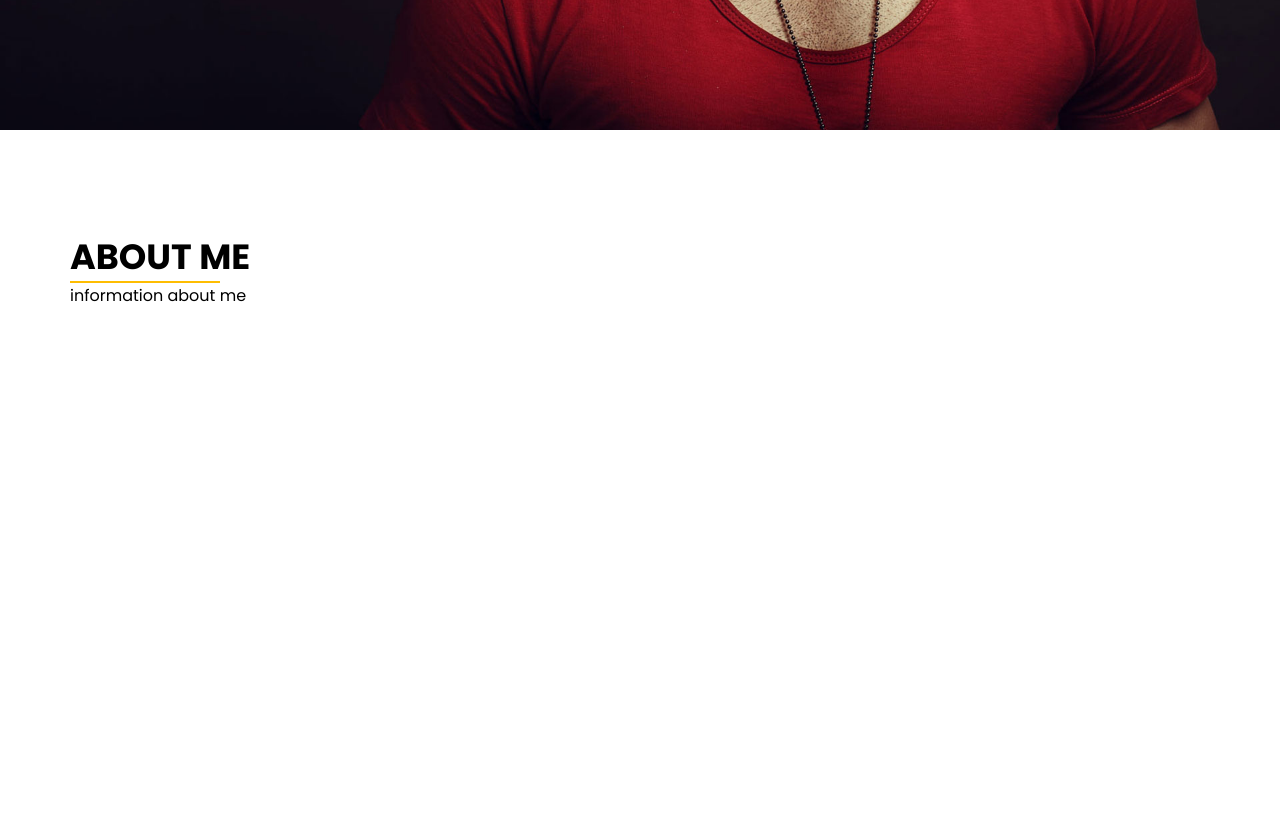
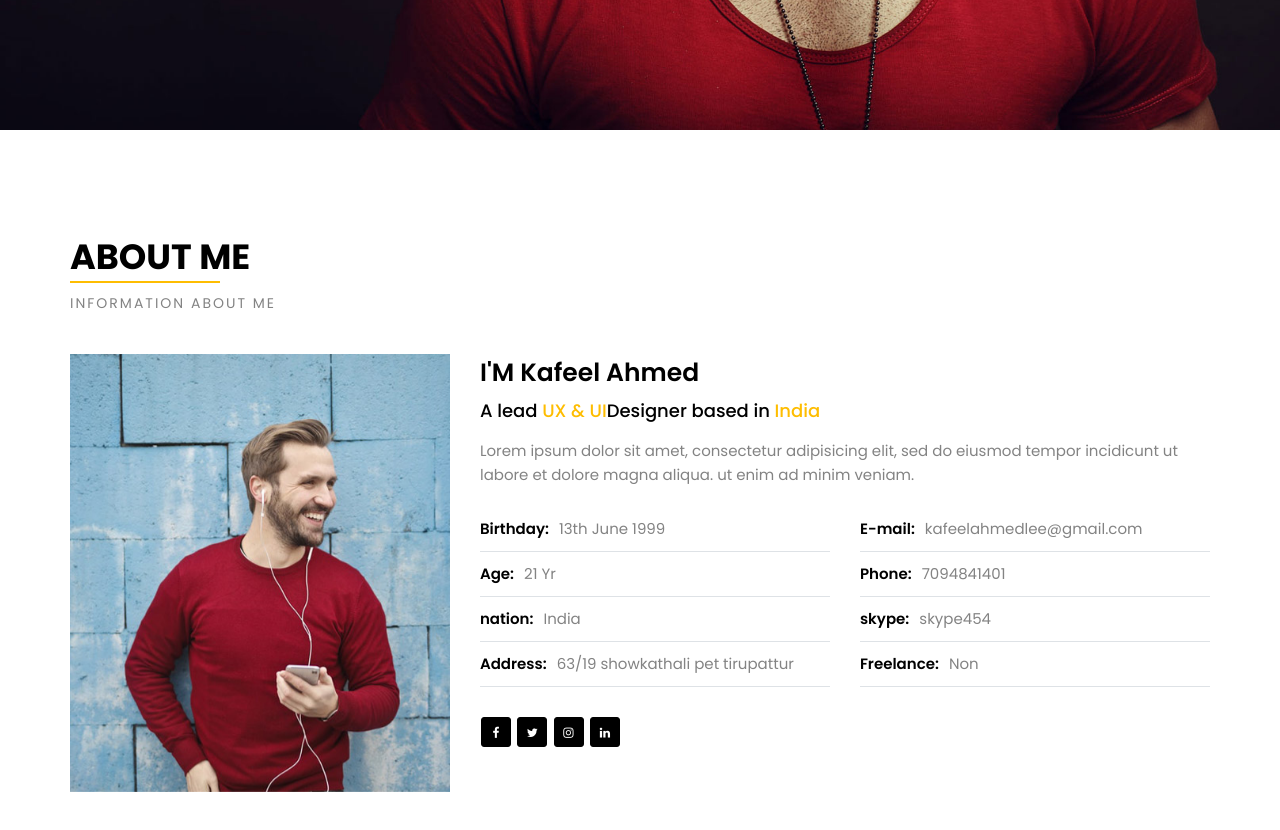
Before and after one commit to kafeelahmedlee/portfolio, a plain HTML site: page index.html in a window 1280 px wide. Shown: the part 700-1530 px from the top of the page. Before the commit the page ends 1108 px from the top, so only its background shows below. Drawn offline with Linux system fonts and the light colour scheme.

Commit message:
thrid commit

```diff
--- a/index.css
+++ b/index.css
@@ -1,4 +1,7 @@
 @import url("https://fonts.googleapis.com/css2?family=Poppins:wght@300;400;500;600;700&display=swap");
+
+@import url("https://stackpath.bootstrapcdn.com/font-awesome/4.7.0/css/font-awesome.min.css");
+
 * {
   margin: 0;
   box-sizing: border-box;
@@ -114,6 +117,7 @@ header .navbar ul li a.active::before {
   font-weight: 600;
   margin: 0;
 }
+
 .home .home-content .block h3 {
   color: white;
   word-spacing: 30px;
@@ -147,8 +151,12 @@ header .navbar ul li a.active::before {
 
 .about-me {
   padding: 100px 15px;
+  background-color: #ffffff;
 }
 .about-me .section-title {
+  flex: 0 0 100%;
+  max-width: 100%;
+  margin-bottom: 40px;
 }
 .about-me .section-title h1 {
   display: inline-block;
@@ -156,7 +164,7 @@ header .navbar ul li a.active::before {
   text-transform: uppercase;
   font-weight: 700;
   color: #000000;
-  margin: 0;
+  margin: 0 0 10px;
   position: relative;
 }
 .about-me .section-title h1:before {
@@ -168,6 +176,105 @@ header .navbar ul li a.active::before {
   background-color: #febd01;
   bottom: 0px;
 }
-.about-me .section-title p {
+.text-uppercase {
+  text-transform: uppercase !important;
+}
+.about-me .section-title p.small {
   display: block;
+  font-size: 14px;
+  color: #838383;
+  font-weight: 400;
+  letter-spacing: 2px;
 }
+.about-me .about-content {
+  flex: 100%;
+  max-width: 100%;
+}
+.about-me .about-content .img {
+  flex: 0 0 33.33%;
+  max-width: 33.33%;
+}
+.about-me .about-content .img img {
+  width: 100%;
+  display: block;
+  -webkit-transform: rotateY(180deg);
+  transform: rotateY(180deg);
+}
+.about-me .about-content .text {
+  flex: 0 0 66.66%;
+  max-width: 66.66%;
+  padding-left: 30px;
+}
+.about-me .about-content .text h4 {
+  font-size: 25px;
+  font-weight: 600;
+  margin: 0 0 5px;
+  color: #000000;
+}
+.about-me .about-content .text h6 {
+  font-size: 18px;
+  font-weight: 500;
+  margin: 0 0 15px;
+  color: #000000;
+}
+.about-me .about-content .text h6 span {
+  color: #febd01;
+}
+.about-me .about-content .text p {
+  font-size: 15px;
+  font-weight: 400;
+  line-height: 24px;
+  color: #838383;
+  margin: 0 0 20px;
+}
+.about-me .about-content .text .info {
+  display: flex;
+  flex-wrap: wrap;
+  justify-content: space-between;
+}
+.about-me .about-content .text .info .list {
+  flex: 0 0 calc(50% - 15px);
+  max-width: calc(50% - 15px);
+  margin-top: 10px;
+  display: flex;
+  flex-wrap: wrap;
+  border-bottom: 1px solid #dee2e6;
+  padding-bottom: 10px;
+}
+.about-me .about-content .text .info .list label {
+  color: #000000;
+  font-size: 15px;
+  font-weight: 600;
+  padding-right: 10px;
+}
+.about-me .about-content .text .info .list p {
+  margin: 0;
+}
+.about-me .about-content .text .social-links {
+  padding-top: 30px;
+}
+.about-me .about-content .text .social-links a {
+  height: 30px;
+  width: 30px;
+  background-color: #000000;
+  border-radius: 3px;
+  display: inline-block;
+  border: 1px solid #000000;
+  line-height: 28px;
+  text-align: center;
+  margin: 0 1px;
+  -webkit-transition: all 0.5s ease;
+  transition: all 0.5s ease;
+}
+.about-me .about-content .text .social-links a:hover {
+  background-color: transparent;
+}
+.about-me .about-content .text .social-links a .fa {
+  color: #ffffff;
+  font-size: 12px;
+  -webkit-transition: all 0.5s ease;
+  transition: all 0.5s ease;
+}
+.about-me .about-content .text .social-links a:hover .fa {
+  color: #000000;
+}
--- a/index.html
+++ b/index.html
@@ -53,7 +53,70 @@
         <div class="row">
           <div class="section-title">
             <h1>About Me</h1>
-            <p class="small">information about me</p>
+            <p class="small text-uppercase">information about me</p>
+          </div>
+        </div>
+        <div class="row">
+          <div class="about-content">
+            <div class="row">
+              <div class="img">
+                <img src="images/about-me.jpeg" alt="about-me" />
+              </div>
+              <div class="text">
+                <h4>I'M Kafeel Ahmed</h4>
+                <h6>
+                  A lead <span>UX & UI</span>Designer based in
+                  <span>India</span>
+                </h6>
+                <p>
+                  Lorem ipsum dolor sit amet, consectetur adipisicing elit, sed
+                  do eiusmod tempor incidicunt ut labore et dolore magna aliqua.
+                  ut enim ad minim veniam.
+                </p>
+                <div class="info">
+                  <div class="list">
+                   <label>Birthday:</label>
+                   <p>13th June 1999</p>
+                  </div>
+                  <div class="list">
+                <label>E-mail:</label>
+                <p>kafeelahmedlee@gmail.com</p>
+              </div>
+              <div class="list">
+                <label>Age:</label>
+                <p>21 Yr</p>
+              </div>
+              <div class="list">
+                <label>Phone:</label>
+                <p>7094841401</p>
+              </div>
+              <div class="list">
+                <label>nation:</label>
+                <p>India</p>
+              </div>
+              <div class="list">
+                <label>skype:</label>
+                <p>skype454</p>
+              </div>
+                <div class="list">
+                <label>Address:</label>
+                <p>63/19 showkathali pet tirupattur</p>
+                </div>
+                <div class="list">
+                <label>Freelance:</label>
+                <p>Non</p>
+                </div>
+              </div>
+              <!--social links-->
+              <div class="social-links">
+                <a href=""><i class="fa fa-facebook"></i></a>
+                <a href=""><i class="fa fa-twitter"></i></a>
+                <a href=""><i class="fa fa-instagram"></i></a>
+                <a href=""><i class="fa fa-linkedin"></i></a>
+              </div>
+              </div>
+              </div>
+            </div>
           </div>
         </div>
       </div>
```
